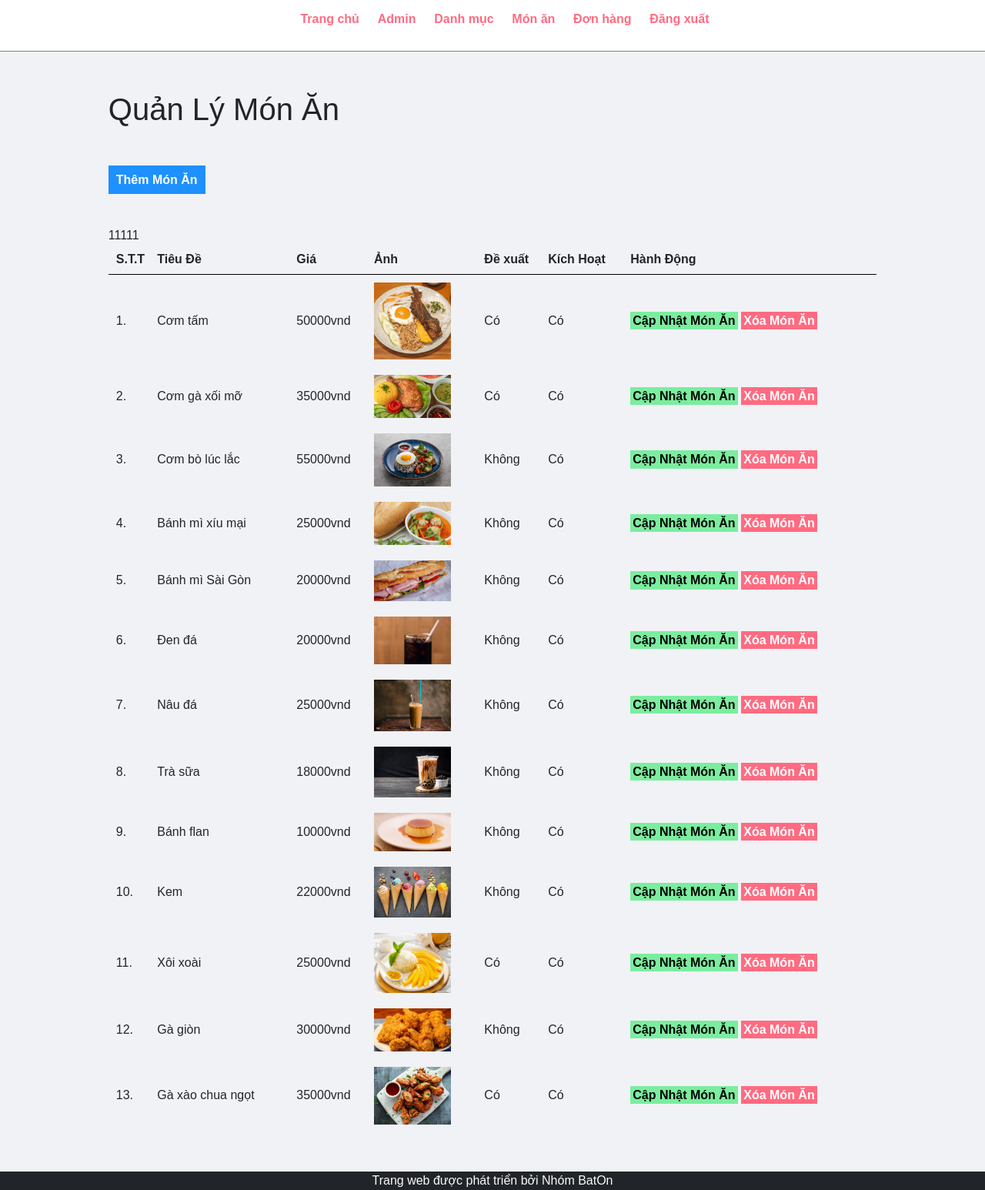
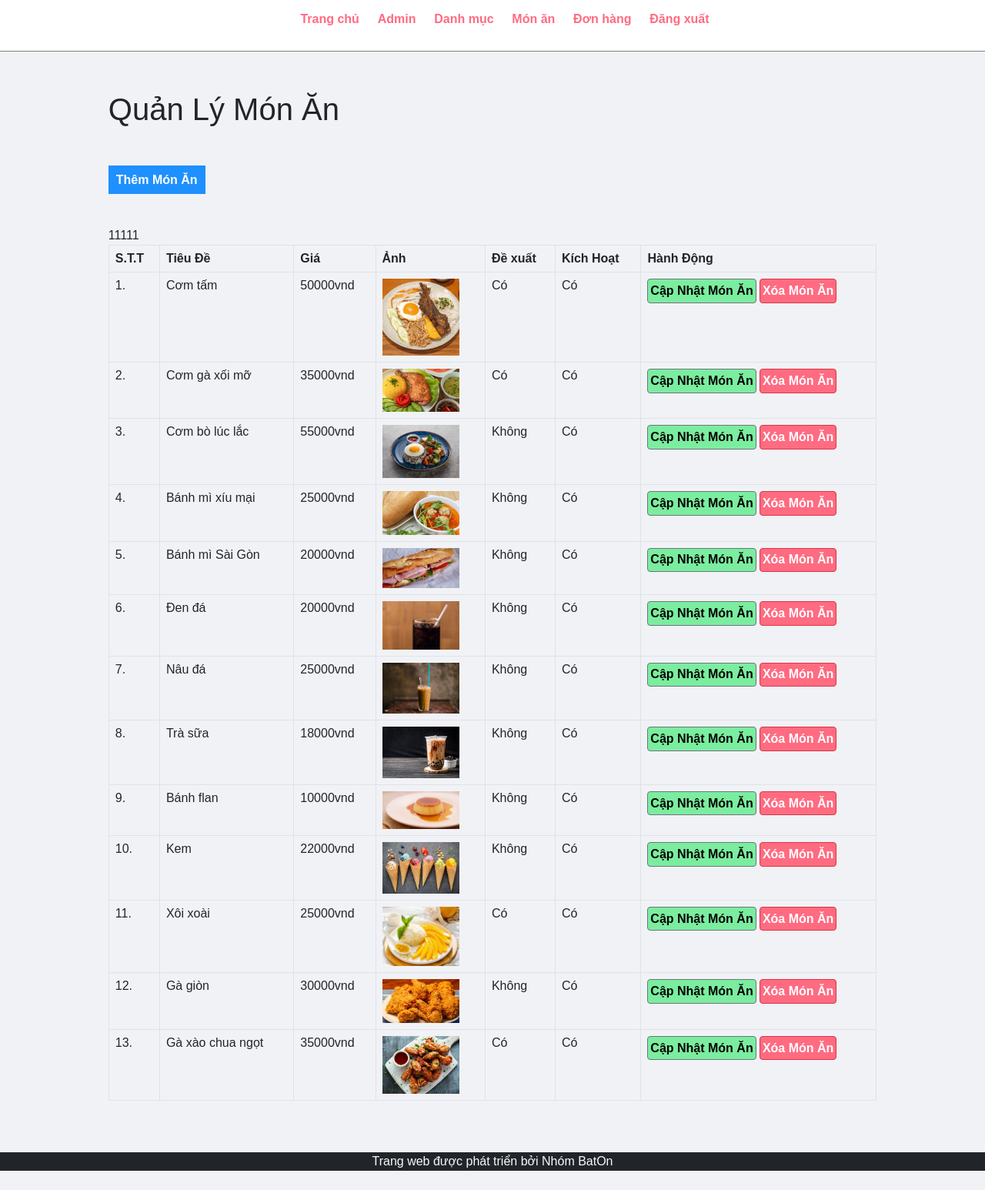
Before and after one commit to tquann286/food-ecommerce, a PHP site: page /admin/manage-food.php in a window 1280 px wide. Shown: the whole page at 77% size. After the commit the page ends 1521 px from the top, so only its background shows below. Run offline with PHP 8.4, Linux system fonts and the light colour scheme; a user stored in the database is signed in; data comes from the database, SQL or seed files in the repository.

Commit message:
fix style

```diff
--- a/admin/manage-food.php
+++ b/admin/manage-food.php
@@ -12,13 +12,12 @@ include('oop/Food.php'); ?>
         <br /><br /><br />
 
         <?php
-        // Display messages
         $food = new Food('', '', '', '', '', '', '');
         $food->displayMessages();
 
         ?>
 
-        <table class="tbl-full">
+        <table class="table table-bordered">
             <tr>
                 <th>S.T.T</th>
                 <th>Tiêu Đề</th>
@@ -30,7 +29,6 @@ include('oop/Food.php'); ?>
             </tr>
 
             <?php
-            // Fetch and display food items
             $foodList = $food->getAllFood($conn);
 
             if ($foodList) {
@@ -66,16 +64,16 @@ include('oop/Food.php'); ?>
                         </td>
                         <td>
                             <a href="<?php echo SITEURL; ?>admin/update-food.php?id=<?php echo $value['id']; ?>"
-                                class="btn-secondary">Cập Nhật Món Ăn</a>
+                                class="btn btn-secondary">Cập Nhật Món Ăn</a>
                             <a href="<?php echo SITEURL; ?>admin/delete-food.php?id=<?php echo $value['id']; ?>&image_name=<?php echo $value['image_name']; ?>"
-                                class="btn-danger">Xóa Món Ăn</a>
+                                class="btn btn-danger">Xóa Món Ăn</a>
                         </td>
                     </tr>
 
                     <?php
                 }
             } else {
-                // No food items in the database
+                // Không có món ăn trong Cơ sở dữ liệu
                 echo "<tr> <td colspan='7' class='error'> Chưa Thêm Món Ăn. </td> </tr>";
             }
 
```
